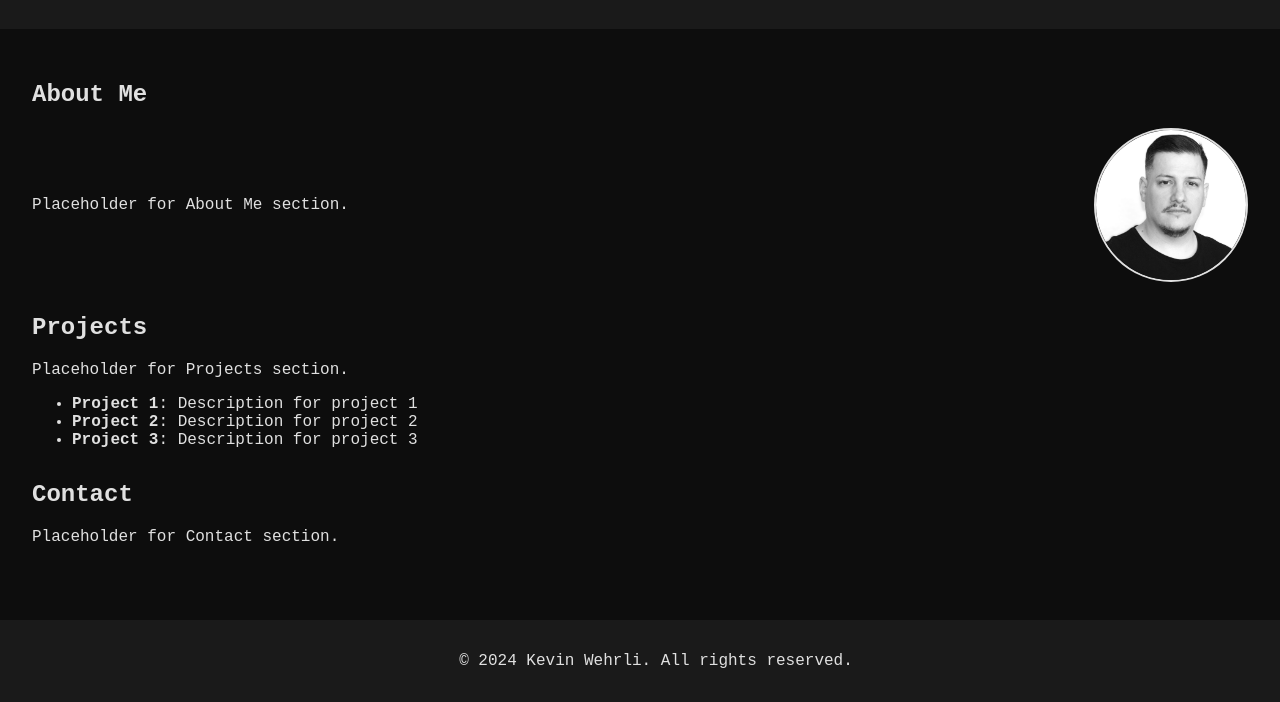
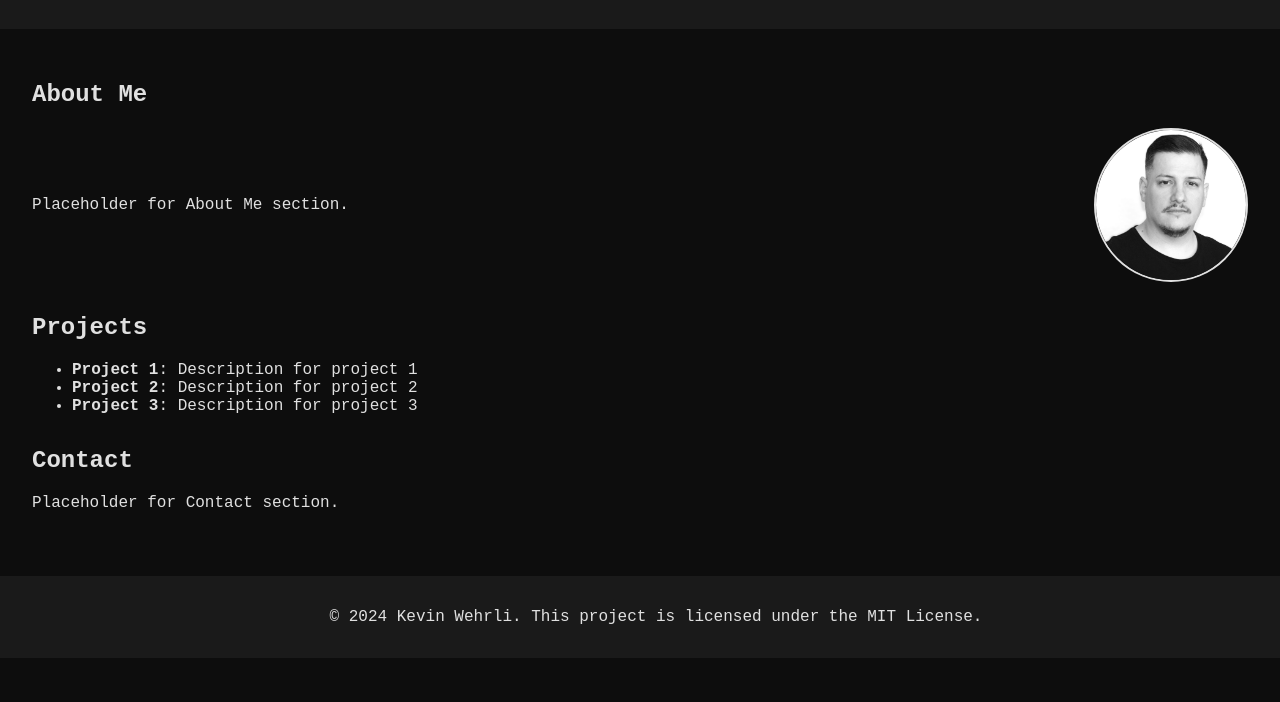
Before and after one commit to KevWeh/KevWeh.github.io, a plain HTML site: page index.html in a window 1280 px wide. Shown: the part 98-800 px from the top of the page. Drawn offline with Linux system fonts and the light colour scheme.

Commit message:
Update HTML and CSS

```diff
--- a/index.html
+++ b/index.html
@@ -27,7 +27,9 @@
         </section>
         <section id="projects">
             <h2>Projects</h2>
-            <p>Placeholder for Projects section.</p>
+            <ul>
+                <!-- Dynamically populated project list will go here -->
+            </ul>
         </section>
         <section id="contact">
             <h2>Contact</h2>
@@ -35,7 +37,7 @@
         </section>
     </main>
     <footer>
-        <p>&copy; 2024 Kevin Wehrli. All rights reserved.</p>
+        <p>&copy; 2024 Kevin Wehrli. This project is licensed under the MIT License.</p>
     </footer>
     <script src="resources/js/script.js"></script>
 </body>
--- a/resources/css/style.css
+++ b/resources/css/style.css
@@ -1,4 +1,4 @@
-/* GENERAL STYLE */
+/* Allgemeine Stile */
 body {
     font-family: 'Courier New', Courier, monospace;
     background-color: #0d0d0d;
@@ -41,16 +41,6 @@ section {
     margin-bottom: 2rem;
 }
 
-footer {
-    background-color: #1a1a1a;
-    text-align: center;
-    padding: 1rem;
-    position: absolute;
-    bottom: 0;
-    width: 100%;
-}
-
-/* STYLING PROFILEIMAGE */
 .about-content {
     display: flex;
     align-items: center;
@@ -67,3 +57,12 @@ footer {
     margin-left: 20px;
     border: 2px solid #e0e0e0;
 }
+
+footer {
+    background-color: #1a1a1a;
+    text-align: center;
+    padding: 1rem;
+    position: relative; /* Change this to avoid footer overlap */
+    bottom: 0;
+    width: 100%;
+}
```
